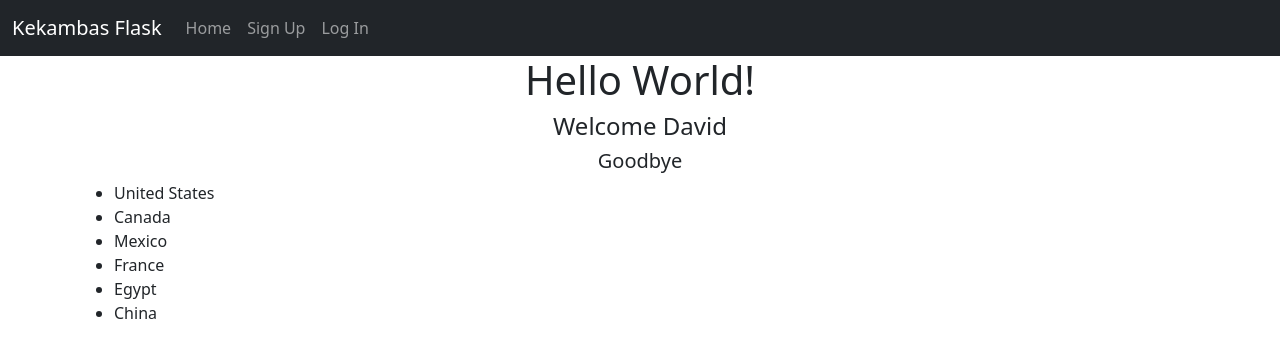
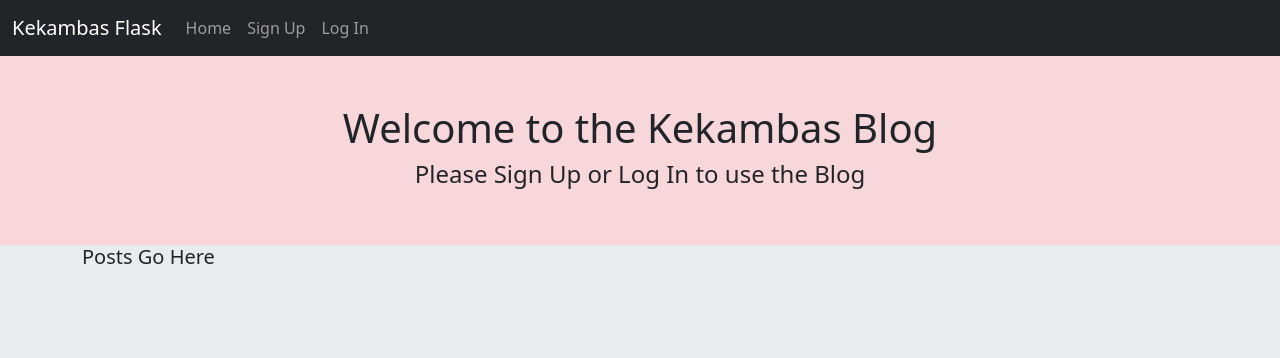
Before and after one commit to bstanton773/kekambas-125_flask_intro, a Flask app: page / in a window 1280 px wide. Shown: the top 358 px of the page. Run offline with Flask 3, Linux system fonts and the light colour scheme.

Commit message:
Clean up styling a little bit

```diff
--- a/app/routes.py
+++ b/app/routes.py
@@ -4,8 +4,7 @@ from flask import render_template
 # Add a route
 @app.route('/')
 def index():
-    countries = ['United States', 'Canada', 'Mexico', 'France', 'Egypt', 'China']
-    return render_template('index.html', first_name='David', countries=countries)
+    return render_template('index.html')
 
 @app.route('/signup')
 def signup():
--- a/app/templates/base.html
+++ b/app/templates/base.html
@@ -9,11 +9,11 @@
     <!-- Bring in our own CSS -->
     <link rel="stylesheet" href="{{ url_for('static', filename='css/main.css') }}">
 </head>
-<body>
+<body class="bg-body-secondary">
 
     {% include 'nav.html' %}
 
-    <div class="row">
+    <div class="row py-5 bg-danger-subtle">
         <div class="col text-center">
             {% block header %}
             {% endblock header %}
@@ -22,10 +22,8 @@
 
     <div class="container">
         <div class="row">
-            <div class="col">
-                {% block content %}
-                {% endblock content %}
-            </div>
+            {% block content %}
+            {% endblock content %}
         </div>
     </div>
 
--- a/app/templates/index.html
+++ b/app/templates/index.html
@@ -3,19 +3,12 @@
 {% block title %} Home {% endblock title %}
 
 {% block header %}
-        <h1>Hello World!</h1>
-        <h4>Welcome {{ first_name }}</h4>
-        {% if first_name=='Brian' %}
-            <h5>Hello</h5>
-        {% else %}
-            <h5>Goodbye</h5>
-        {% endif %}
+    <h1>Welcome to the Kekambas Blog</h1>
+    <h4>Please Sign Up or Log In to use the Blog</h4>
 {% endblock header %}
 
 {% block content %}
-    <ul>
-        {% for country in countries %}
-            <li>{{ country }}</li>
-        {% endfor %}
-    </ul>
+    <div class="col-12">
+        <h5>Posts Go Here</h5>
+    </div>
 {% endblock content %}
```
